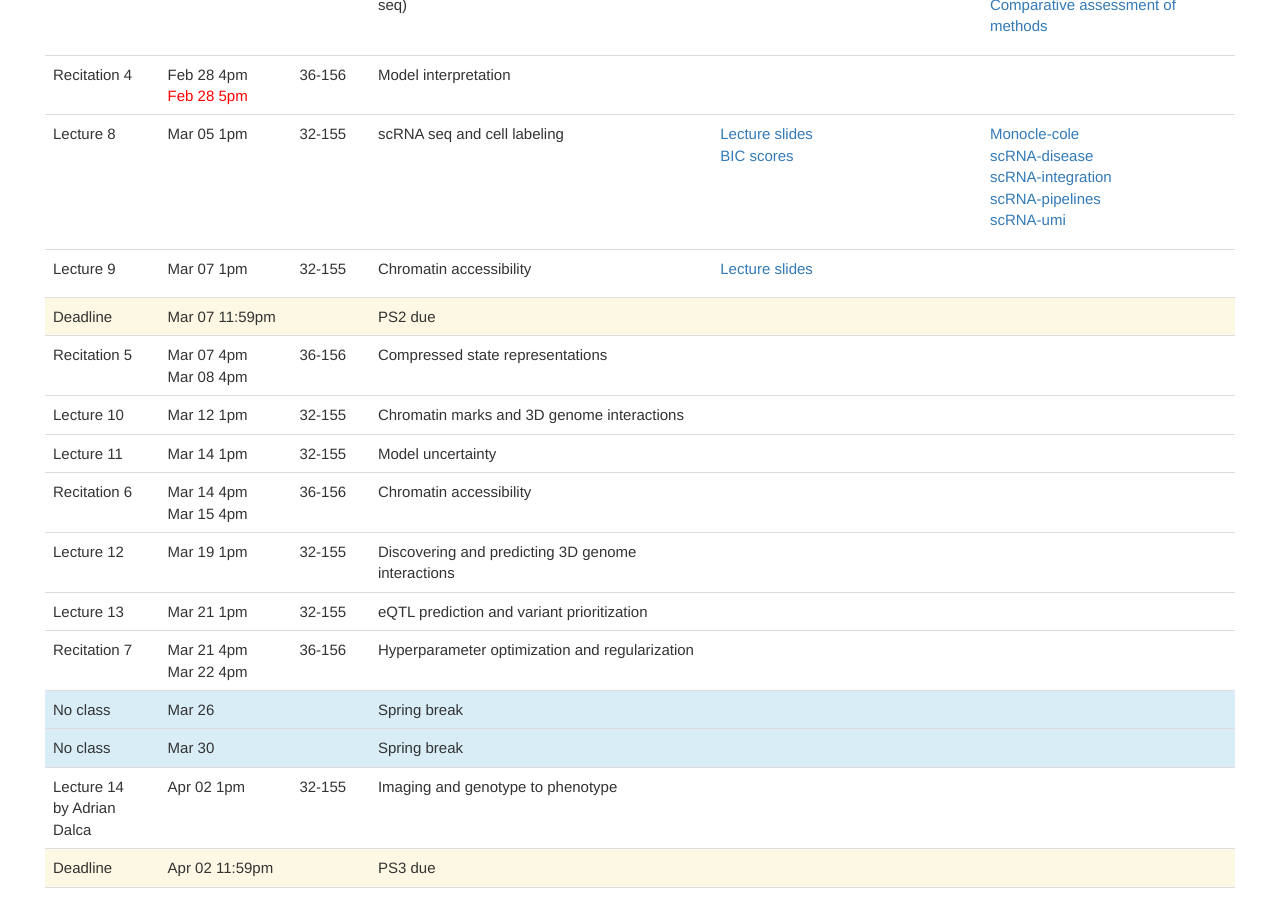
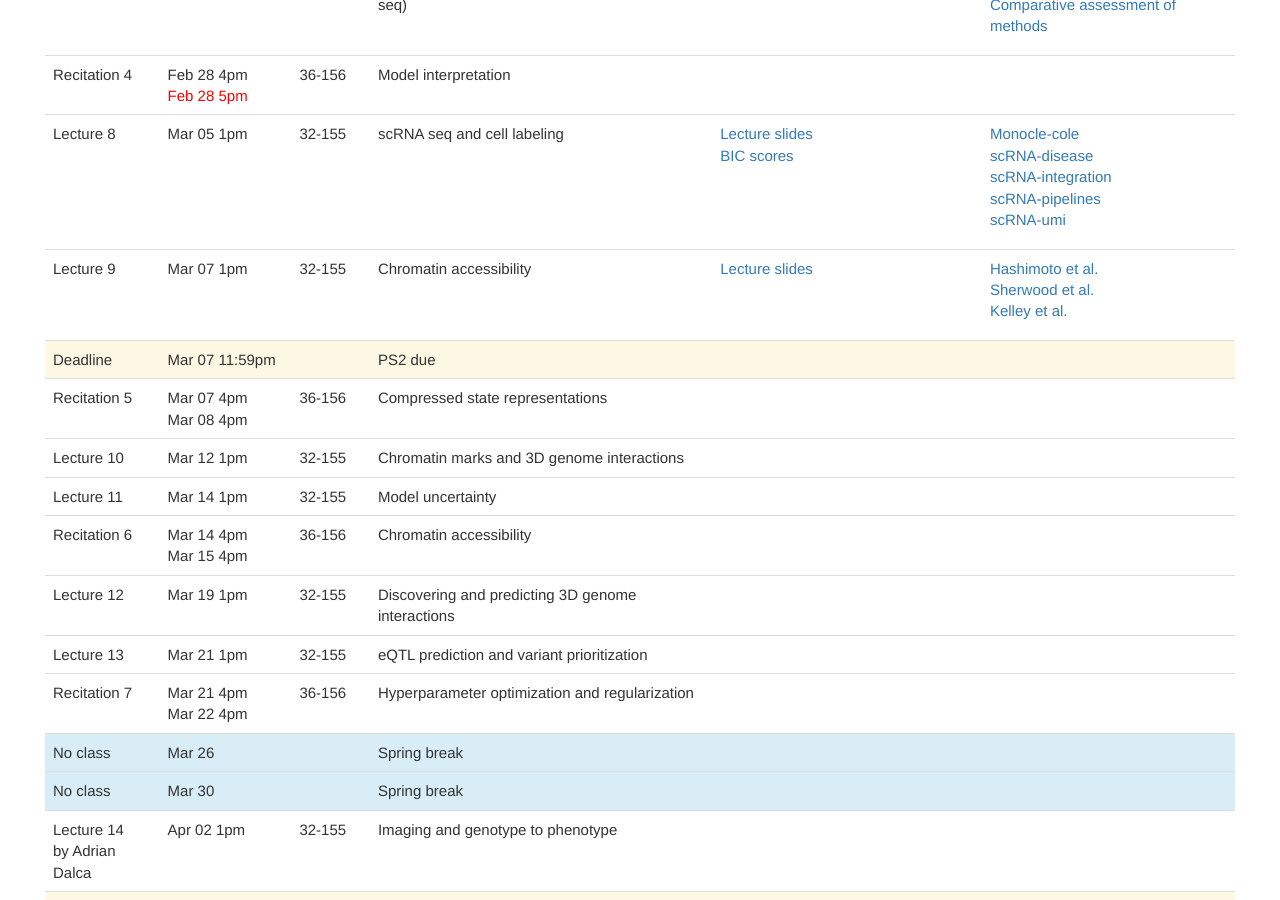
Before and after one commit to mit6874/mit6874.github.io, a Jekyll site: the page built from index.html, in a window 1280 px wide and 900 px high, scrolled down 1802 px. Built offline with Jekyll 4.4.1, drawn with Linux system fonts in a browser that asks for light colours; nearby versions of some CDN libraries.

Commit message:
Add lecture 9 references

```diff
--- a/index.html
+++ b/index.html
@@ -251,7 +251,13 @@ layout: default
                     <li><a href="../assets/slides/6.874-lecture-9-2019.pdf">Lecture slides</a></li>
                 </ul>
             </td>
-            <td></td>
+            <td>
+                <ul>
+                    <li><a href="../assets/misc/l9/hashimoto.pdf">Hashimoto et al.</a></li>
+                    <li><a href="./assets/misc/l9/sherwood.pdf">Sherwood et al.</a></li>
+                    <li><a href="./assets/misc/l9/kelley.pdf">Kelley et al.</a></li>
+                </ul>
+            </td>
         </tr>
         <tr class="warning">
             <td>Deadline</td>
```
Also changed, not shown: 3 other files.
